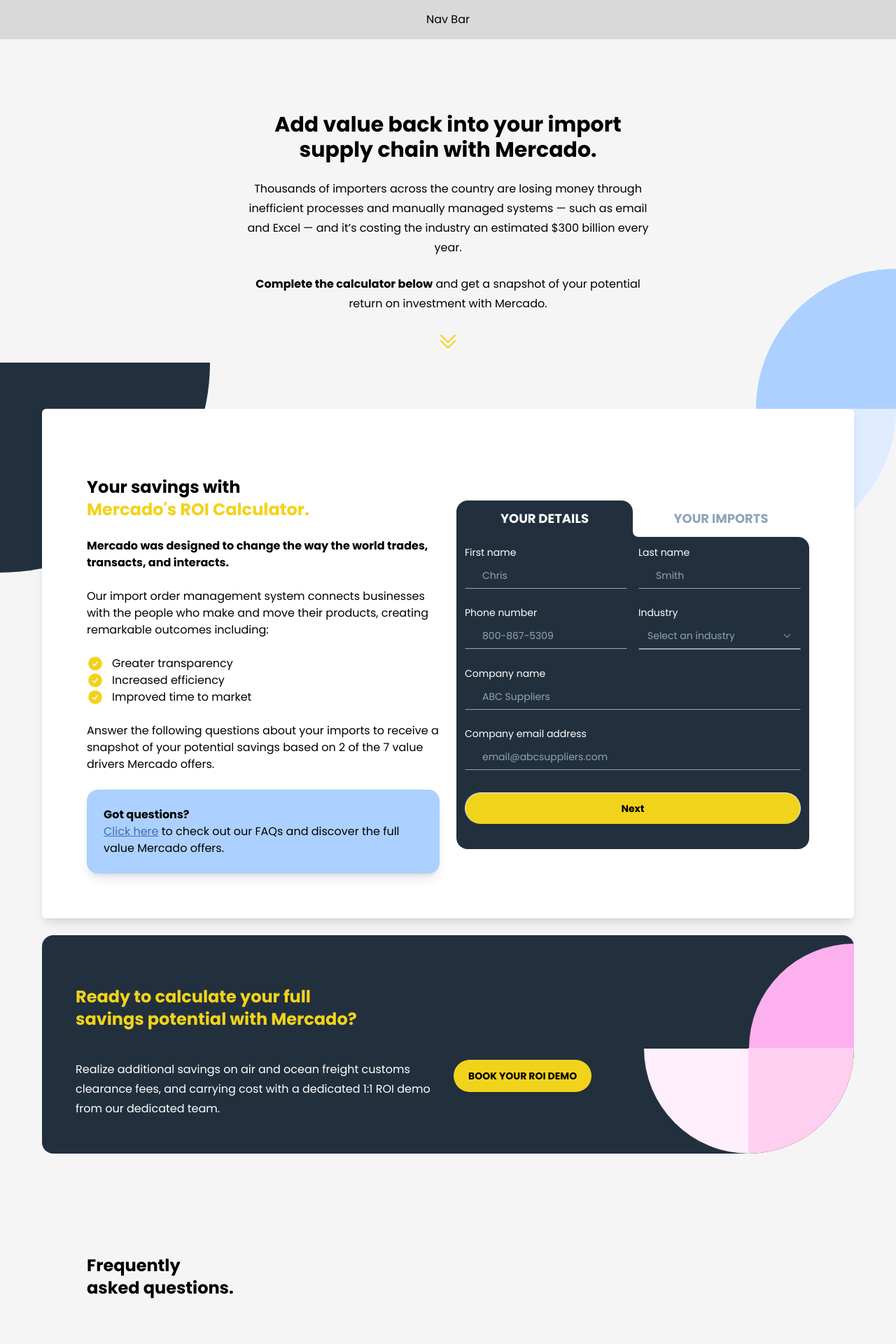
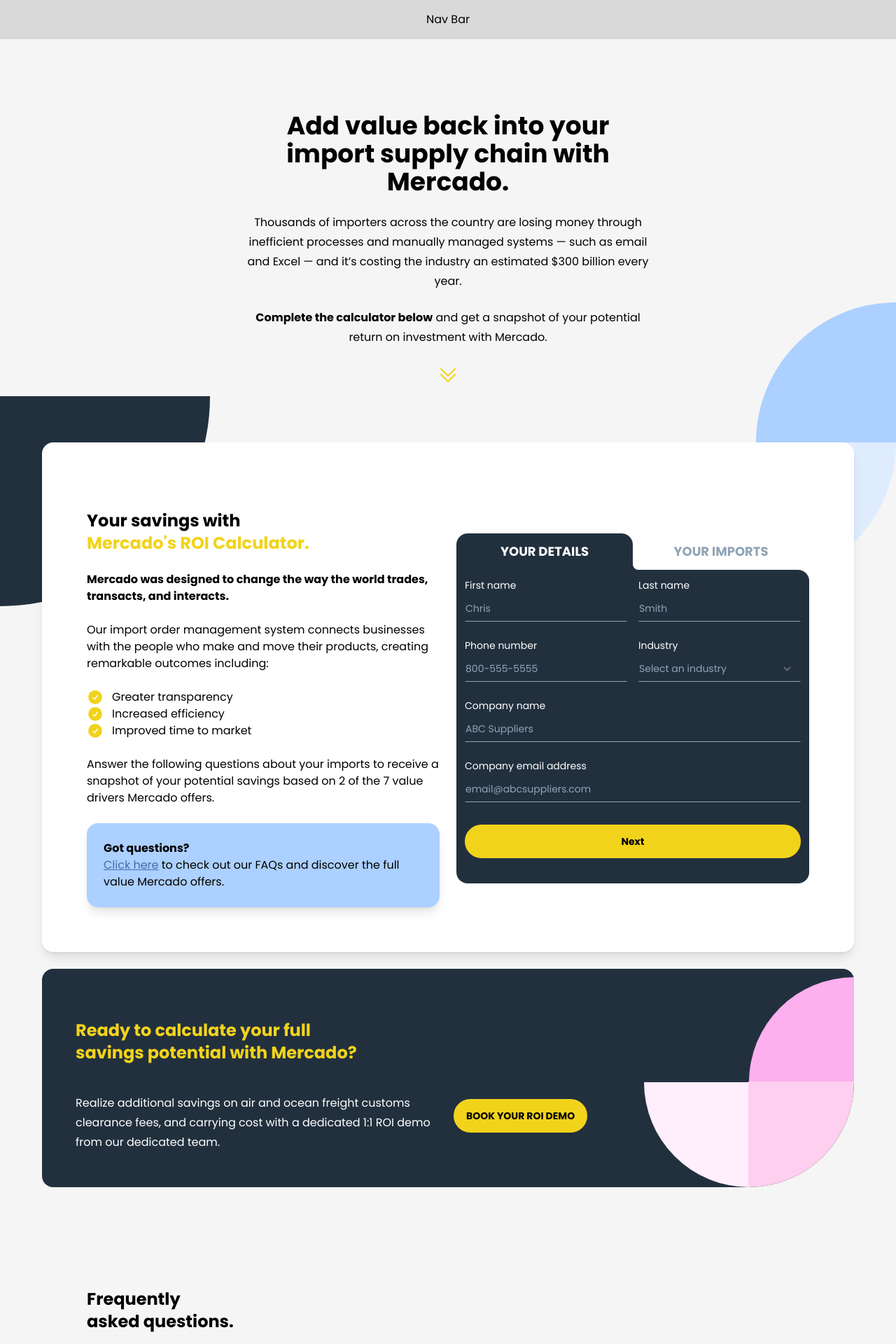
Before and after one commit to rjhoskins/mercado-calculator_v2, a Svelte app: page / in a window 1280 px wide. Shown: the top 1920 px of the page at 70% size. Built offline with nearby package versions, Linux system fonts and the light colour scheme.

Commit message:
wip from yesterday's Simon updates

```diff
--- a/src/components/AddValue.svelte
+++ b/src/components/AddValue.svelte
@@ -1,7 +1,7 @@
 <section class="relative w-full p-1 py-20 space-y-6 leading-7 text-center">
 
     <div class="absolute right-0 w-[200px] h-[200px] rotate-180 rounded-[0_0_200px_0]  -z-10 bg-lightBlue bottom-0 circle"></div>
-  <h2 class="max-w-xl mx-auto text-2xl font-bold md:text-3xl" >Add value back into your import supply chain with Mercado.</h2>
+  <h2 class="max-w-xl mx-auto text-3xl font-bold md:text-4xl " >Add value back into your import supply chain with Mercado.</h2>
   <p class="max-w-xl mx-auto">
     Thousands of importers across the country are losing money through
     inefficient processes and manually managed systems — such as email and Excel
--- a/src/components/Button.svelte
+++ b/src/components/Button.svelte
@@ -3,4 +3,7 @@
     export let link;
 </script>
 
-<a href={link} class="block px-5 py-3 mx-auto !mb-6 text-sm font-bold text-black border border-transparent rounded-full shadow-sm w-fit lg:justify-self-start bg-yellowz hover:bg-indigo-700 focus:outline-none focus:ring-2 focus:ring-indigo-500 focus:ring-offset-2 h-fit">{text}</a>
+<a href={link}
+class="block w-fit mx-auto !my-6 px-4 py-3 !mt-8 !mb-6 text-sm font-bold text-black border-2 hover:border-2 hover:border-yellowz border-yellowz hover:bg-transparent hover:text-white rounded-full hover bg-yellowz  "
+
+>{text}</a>
--- a/src/components/DetailsForm.svelte
+++ b/src/components/DetailsForm.svelte
@@ -15,34 +15,34 @@
     e.target.reset();
   }
 
-  const handleIndustryChange = (e) =>  industry = e.detail;
+  const handleIndustryChange = (e) => industry = e.detail;
 
 
 
 </script>
-<form  on:submit|preventDefault={handleSubmit}  class="space-y-8 divide-y divide-gray-200">
-  <div class="space-y-8 divide-y divide-gray-200">
+<form  on:submit|preventDefault={handleSubmit}  class="space-y-8">
+  <div class="space-y-8 ">
 
 
       <div class="grid-cols-1 sm:grid gap-y-6 gap-x-4 sm:grid-cols-6">
         <div class="sm:col-span-3">
           <label for="firstName" class="block text-sm font-medium text-white">First name</label>
           <div class="mt-1">
-            <input type="text" bind:value={firstName} placeholder="Chris" name="firstName" id="firstName" autocomplete="given-name" class="block w-full px-6 bg-transparent border-transparent border-b-darkTextGrayish placeholder-darkTextGrayish text-darkTextGrayish focus:border-indigo-500 focus:ring-indigo-500 sm:text-sm">
+            <input type="text" bind:value={firstName} placeholder="Chris" name="firstName" id="firstName" autocomplete="given-name" class="block w-full px-6 pl-0 bg-transparent border-transparent border-b-darkTextGrayish placeholder-darkTextGrayish text-darkTextGrayish focus:border-yellowz focus:ring-yellowz sm:text-sm">
           </div>
         </div>
 
         <div class="sm:col-span-3">
           <label for="lastName" class="block text-sm font-medium text-white">Last name</label>
           <div class="mt-1">
-            <input type="text" bind:value={lastName} placeholder="Smith" name="lastName" id="lastName" autocomplete="family-name" class="block w-full px-6 bg-transparent border-transparent border-b-darkTextGrayish placeholder-darkTextGrayish text-darkTextGrayish focus:border-indigo-500 focus:ring-indigo-500 sm:text-sm">
+            <input type="text" bind:value={lastName} placeholder="Smith" name="lastName" id="lastName" autocomplete="family-name" class="block w-full px-6 pl-0 bg-transparent border-transparent border-b-darkTextGrayish placeholder-darkTextGrayish text-darkTextGrayish focus:border-yellowz focus:ring-yellowz sm:text-sm">
           </div>
         </div>
 
         <div class="sm:col-span-3">
           <label for="phone" class="block text-sm font-medium text-white">Phone number</label>
           <div class="mt-1">
-            <input type="tel" bind:value={phone} placeholder="800-867-5309" name="phone" id="phone" autocomplete="given-name" class="block w-full px-6 bg-transparent border-transparent border-b-darkTextGrayish placeholder-darkTextGrayish text-darkTextGrayish focus:border-indigo-500 focus:ring-indigo-500 sm:text-sm">
+            <input type="tel" bind:value={phone} placeholder="800-555-5555" name="phone" id="phone" autocomplete="given-name" class="block w-full px-6 pl-0 bg-transparent border-transparent border-b-darkTextGrayish placeholder-darkTextGrayish text-darkTextGrayish focus:border-yellowz focus:ring-yellowz sm:text-sm">
           </div>
         </div>
 
@@ -52,14 +52,14 @@
         <div class="col-span-6">
           <label for="compnanyName" class="block text-sm font-medium text-white">Company name</label>
           <div class="mt-1">
-            <input type="text" bind:value={compnanyName} placeholder="ABC Suppliers" name="compnanyName" id="compnanyName" autocomplete="compnanyName" class="block w-full px-6 text-sm bg-transparent border-transparent border-b-darkTextGrayish placeholder-darkTextGrayish text-darkTextGrayish focus:border-indigo-500 focus:ring-indigo-500">
+            <input type="text" bind:value={compnanyName} placeholder="ABC Suppliers" name="compnanyName" id="compnanyName" autocomplete="compnanyName" class="block w-full px-6 pl-0 text-sm bg-transparent border-transparent border-b-darkTextGrayish placeholder-darkTextGrayish text-darkTextGrayish focus:border-yellowz focus:ring-yellowz">
           </div>
         </div>
 
         <div class="col-span-6">
           <label for="companyEmailAddress" class="block text-sm font-medium text-white">Company email address</label>
           <div class="mt-1">
-            <input type="text" bind:value={companyEmailAddress} placeholder="email@abcsuppliers.com" name="companyEmailAddress" id="companyEmailAddress" autocomplete="companyEmailAddress" class="block w-full px-6 bg-transparent border-transparent border-b-darkTextGrayish placeholder-darkTextGrayish text-darkTextGrayish focus:border-indigo-500 focus:ring-indigo-500 sm:text-sm">
+            <input type="text" bind:value={companyEmailAddress} placeholder="email@abcsuppliers.com" name="companyEmailAddress" id="companyEmailAddress" autocomplete="companyEmailAddress" class="block w-full px-6 pl-0 bg-transparent border-transparent border-b-darkTextGrayish placeholder-darkTextGrayish text-darkTextGrayish focus:border-yellowz focus:ring-yellowz sm:text-sm">
           </div>
         </div>
 
@@ -71,6 +71,6 @@
 
 
 
-  <button type="submit" class="block w-full px-4 py-3 !mb-6 text-sm font-bold text-black border border-transparent rounded-full shadow-sm bg-yellowz hover:bg-indigo-700 focus:outline-none focus:ring-2 focus:ring-indigo-500 focus:ring-offset-2">Next</button>
+  <button type="submit" class="block w-full px-4 py-3 !mb-6 text-sm font-bold text-black border-2 hover:border-2 hover:border-yellowz border-yellowz hover:bg-transparent hover:text-white rounded-full hover bg-yellowz  ">Next</button>
 
 </form>
--- a/src/components/Faq.svelte
+++ b/src/components/Faq.svelte
@@ -5,7 +5,7 @@
 </script>
 <section id="faq" class="relative w-full text-center">
 
-    <div class="z-10 w-full p-2 mx-auto mt-20 space-y-6 leading-7 text-left max-w-mercado-max sm:p-4 md:p-6 lg:p-16 ">
+    <div class="z-10 w-full p-4 mx-auto mt-20 space-y-6 leading-7 text-left max-w-mercado-max sm:p-4 md:p-6 lg:p-16 ">
         <h2 class="mb-20 text-2xl font-bold text-left" >Frequently <br>
             asked questions.</h2>
 
--- a/src/components/FullSavings.svelte
+++ b/src/components/FullSavings.svelte
@@ -5,9 +5,9 @@
 
 </script>
 
-<section class="relative w-full text-center">
+<section class="relative w-full px-1 text-center">
 
-    <div class="relative z-10 grid w-full max-w-mercado-max gap-4 p-2 mx-auto min-h-[312px]  lg:rounded-2xl sm:p-4 md:p-x-6 lg:p-12  md:grid-cols-2 space-y-6 leading-7 mt-6 md:!rounded-br-[150px] bg-darkBlue ">
+    <div class="relative z-10 grid w-full max-w-mercado-max gap-4 p-4 mx-auto min-h-[312px] rounded-2xl sm:p-4 md:p-x-6 lg:p-12  md:grid-cols-2 space-y-6 leading-7 mt-6 md:!rounded-br-[150px] bg-darkBlue ">
         <div class="absolute w-[300px] h-[300px] bottom-0 right-0 hidden circles md:block">
             <div class="absolute right-0 w-[150px] h-[150px] rotate-180 rounded-[0_0_150px_0] -z-10 bg-darkPink top-0 circle"></div>
             <div class="absolute left-0 w-[150px] h-[150px] rotate-180 rounded-[0_150px_0_0]  -z-10 bg-lightPink bottom-0 circle"></div>
@@ -21,7 +21,10 @@
 
             </div>
             <p class="text-left text-white">Realize additional savings on air and ocean freight customs clearance fees, and carrying cost with a dedicated 1:1 ROI demo from our dedicated team.</p>
-            <a href="/roi-demo" class="inline-flex justify-center px-5 py-3 text-sm font-bold text-black border border-transparent rounded-full shadow-sm lg:justify-self-start bg-yellowz hover:bg-indigo-700 focus:outline-none focus:ring-2 focus:ring-indigo-500 focus:ring-offset-2 h-fit">BOOK YOUR ROI DEMO</a>
+            <a href="/roi-demo"
+
+            class="lg:inline-flex lg:justify-center lg:mx-0 mx-auto w-fit h-fit !my-6 px-4 py-3 !mt-8 !mb-6 text-sm font-bold text-black border-2 hover:border-2 hover:border-yellowz border-yellowz hover:bg-transparent hover:text-white rounded-full hover bg-yellowz  "
+            >BOOK YOUR ROI DEMO</a>
 
     </div>
 </section>
--- a/src/components/IndustrySelect.svelte
+++ b/src/components/IndustrySelect.svelte
@@ -9,7 +9,7 @@
 <div class="sm:col-span-3">
   <label
     for="location"
-    class="block text-sm font-medium text-white text-darkTextGrayish"
+    class="block text-sm font-medium text-white"
     >Industry</label
   >
   <select
@@ -17,7 +17,7 @@
     on:change={handleChange}
     id="location"
     name="location"
-    class="block w-full px-6 py-2 pl-3 pr-10 mt-1 text-base bg-transparent border-b-2 border-transparent border-b-darkTextGrayish text-darkTextGrayish focus:border-indigo-500 focus:outline-none focus:ring-indigo-500 sm:text-sm"
+    class="w-full px-6 pl-0 mt-1 bg-transparent border-transparent mt-1block border-b-darkTextGrayish placeholder-darkTextGrayish text-darkTextGrayish focus:border-yellowz focus:ring-yellowz sm:text-sm"
   >
     <option selected>Select an industry</option>
     <option>United States</option>
--- a/src/components/ResultsValue.svelte
+++ b/src/components/ResultsValue.svelte
@@ -10,7 +10,7 @@
 
 <section class="relative w-full text-center ">
 
-  <div class="z-10 w-full gap-4 p-2 mx-auto space-y-6 leading-7 bg-white shadow-lg max-w-mercado-max lg:rounded-t-md sm:p-4 md:p-6 lg:p-16 place-items-center place-center">
+  <div class="z-10 w-full gap-4 p-4 mx-auto space-y-6 leading-7 bg-white shadow-lg max-w-mercado-max lg:rounded-t-2xl sm:p-4 md:p-6 lg:p-16 place-items-center place-center">
    <Confetti />
     <h2 class="max-w-xl mx-auto mt-6 text-2xl font-bold md:text-3xl text-yellowz" >Realize {roiResult}+ in potential savings just from your international purchasing processes, {name}!</h2>
     <p class="max-w-xl mx-auto">Mercado also offers further savings across your air and ocean freight spend, customs clearance fees, carrying costs, and increased availability of goods for sales</p>
@@ -32,7 +32,7 @@
             <p>By digitizing the international Purchase Order, Mercado can provide a time-based saving of up to 50% through improved operating efficiencies and automated work flows to collaborate with your suppliers.</p>
             <p>
               <span class="font-bold">Want to save more?</span> <br>
-              <a class="underline" href="/roi-demo">Click here</a> to book an ROI demo.
+              <a class="underline text-medBlue hover:text-black" href="/roi-demo">Click here</a> to book an ROI demo.
             </p>
           </div>
         </div>
--- a/src/components/RoiCalculator.svelte
+++ b/src/components/RoiCalculator.svelte
@@ -21,6 +21,7 @@
   let avgNumPOChanges;
   let detailsData;
   let formSubmitted = false;
+  let showImportsModal;
 
   const handleImportsSubmit = (e) => {
     console.log(e.detail);
@@ -34,6 +35,10 @@
     console.log(e.detail);
     detailsCompleted = true;
   };
+  const handleShowImportsModalToggle = (e) => {
+    console.log('hiz');
+    showImportsModal = !showImportsModal
+    }
 </script>
 
 <DummyHeader />
@@ -41,7 +46,7 @@
 
 <AddValue />
 
-<section class="relative w-full">
+<section class="relative w-full px-1">
   <div
     class="absolute left-0 w-[300px] h-[300px] rotate-180 rounded-[300px_0_0_0] yeellowz -z-10 bg-darkBlue -top-[66px] circle"
   />
@@ -50,9 +55,9 @@
   />
 
   <div
-    class="z-10 grid w-full p-2 mx-auto bg-white shadow-lg max-w-mercado-max gap-x-6 lg:rounded-md sm:p-4 md:p-6 lg:p-16 md:place-items-center md:grid-cols-2 "
+    class="z-10 grid w-full p-4 mx-auto bg-white shadow-lg rounded-2xl mx max-w-mercado-max gap-x-6 sm:p-4 md:p-6 lg:p-16 md:place-items-center md:grid-cols-2 "
   >
-    <div class="flex flex-col space-y-6 leading-6 left">
+    <div class="flex flex-col space-y-6 leading-6 left ">
       <h3 class="mt-8 text-2xl font-bold">
         Your savings with <br />
         <span class="text-yellowz">Mercado's ROI Calculator.</span>
@@ -88,22 +93,22 @@
         <h4 class="font-bold">Got questions?</h4>
         <p>
           <a
-            class="underline text-medBlue"
+            class="underline text-medBlue hover:text-black"
             href="#faq"
             aria-describedby="faq link">Click here</a
           > to check out our FAQs and discover the full value Mercado offers.
         </p>
       </div>
     </div>
-    <div class="relative w-full mx-auto mt-8 form-stuffz right">
-      <Tabs {detailsCompleted} />
-      <div class=" p-3 md:max-w-lg formz grid-rows-auto left bg-darkBlue rounded-b-2xl {detailsCompleted
+    <div class="w-full mx-auto mt-8 form-stuffz right">
+      <Tabs {showImportsModal} {detailsCompleted} />
+      <div class="relative p-3 overflow-auto md:max-w-lg formz grid-rows-auto left bg-darkBlue rounded-b-2xl {detailsCompleted
           ? ' rounded-tl-2xl '
           : ' rounded-tr-2xl '}">
         {#if detailsCompleted}
-          <ImportsForm on:importsSubmit={handleImportsSubmit} />
+          <ImportsForm {showImportsModal} on:importsModalToggle on:importsSubmit={handleImportsSubmit} />
         {:else}
-          <DetailsForm on:detailsSubmit={handleDetailsSubmit} />
+          <DetailsForm on:showImportsModal={handleShowImportsModalToggle} on:detailsSubmit={handleDetailsSubmit} />
         {/if}
       </div>
     </div>
--- a/src/components/Tabs.svelte
+++ b/src/components/Tabs.svelte
@@ -1,5 +1,7 @@
 <script>
+    import { fade } from 'svelte/transition';
     export let detailsCompleted
+    export let showImportsModal;
 
 
 
@@ -17,6 +19,10 @@
     <!-- <div class="absolute h-2 w-2 bg-darkBlue  right-[50%] bottom-0 after:z-10 after:bg-white after:h-4 after:w-4 after:bottom-0 after:right-0 after:rounded-full after:absolute " />  works for detailsCompleted = false (showing imports as active) -->
     <div class="absolute bottom-0 w-2 h-2 bg-darkBlue after:z-10 after:bg-white after:h-4 after:w-4 after:bottom-0 after:rounded-full after:absolute
     {!detailsCompleted ? ' left-[50%] after:left-0 ': ' right-[50%] after:right-0 ' }" />
+
+    {#if showImportsModal}
+    <div transition:fade class="absolute top-0 right-0 z-10 w-1/2 h-full cursor-auto bg-black/30 rounded-t-2xl"/>
+    {/if}
     <button class=" { detailsCompleted ? `${baseTabClass} ${inactiveTabClass}` : `${baseTabClass} ${activeTabClass}`} rounded-br-none rounded-bl-none">
         YOUR DETAILS
     </button>
--- a/src/constants.js
+++ b/src/constants.js
@@ -5,15 +5,15 @@
    },
    CHANGES: {
       title: 'Average number of changes per purchase order',
-      text: 'This is the total number of purchase orders that you place in a given year to import your products into the country.'
+      text: 'This refers to the average number of times changes are made to an order before it is finalized. This could include changes to the items, the quantity, the delivery date, or other details.'
    },
    CPR: {
       title: 'Average cost per hour to perform activities on preparing, issuing and managing international POs',
-      text: 'This is the total number of purchase orders that you place in a given year to import your products into the country.'
+      text: 'This refers to the average spend for each hour of work on tasks involving your purchase orders. These tasks may include time spent working with suppliers, negotiating prices and terms, preparing and reviewing contracts, coordinating with shipping and logistics, and tracking the status of orders amongst others.'
    },
    SYSTEM: {
       title: 'Systems you use to send POs and collaborate with your suppliers',
-      text: 'This is the total number of purchase orders that you place in a given year to import your products into the country.'
+      text: 'This refers to the tools that your company uses to communicate with suppliers around your purchase orders. This may include systems such as email, project management tools, supply chain management systems, or other platforms such as your ERP.'
    },
 
 }
```
Also changed, not shown: src/components/Confetti.svelte (+19 -17 lines), src/store.js (added, +18 -0 lines), 1 other file (tests, documents, lock files or other folders).
